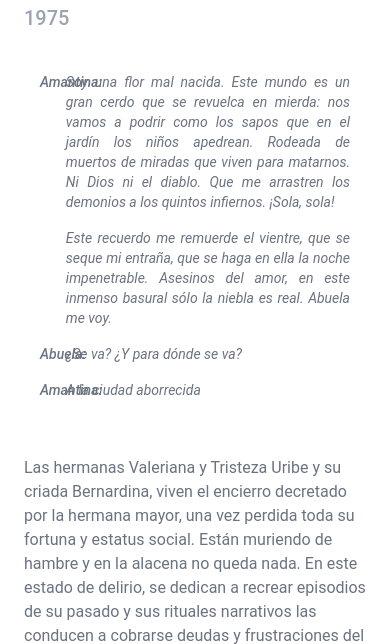
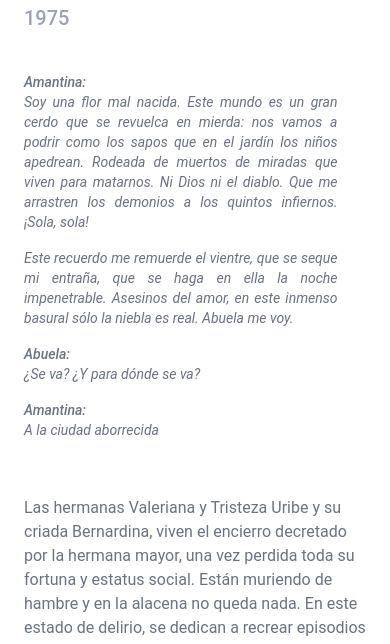
Before and after one commit to fflorezz/web_jose_manuel, a Gatsby site: page /obras/amantina-page in a window 390 px wide. Shown: the part 189-833 px from the top of the page. Built offline with nearby package versions, Linux system fonts and the light colour scheme; Gatsby itself is replaced by a stand-in of ours.

Commit message:
Added responsive styles to play template

```diff
--- a/src/components/page-title.js
+++ b/src/components/page-title.js
@@ -2,7 +2,7 @@ import React from 'react'
 
 export default function PageTitle({ children }) {
   return (
-    <h1 className="text-gray-300 border-b border-gray-100 lg:px-4">
+    <h1 className="text-gray-300 border-b border-gray-100 lg:px-4 pt-2">
       {children}
     </h1>
   )
--- a/src/components/play-intro.js
+++ b/src/components/play-intro.js
@@ -2,12 +2,12 @@ import React from 'react'
 
 const PlayIntro = ({ intro }) => {
   return (
-    <div className="mt-10 italic text-justify px-4">
+    <div className="mt-10 italic text-justify sm:px-4">
       {intro.map(fragment => {
         return (
           <div className="grid grid-cols-12">
             {fragment.character ? (
-              <h5 className="text-sm font-medium text-gray-500">
+              <h5 className="text-sm font-medium text-gray-500 col-span-12">
                 {fragment.character + ':'}
               </h5>
             ) : null}
```
